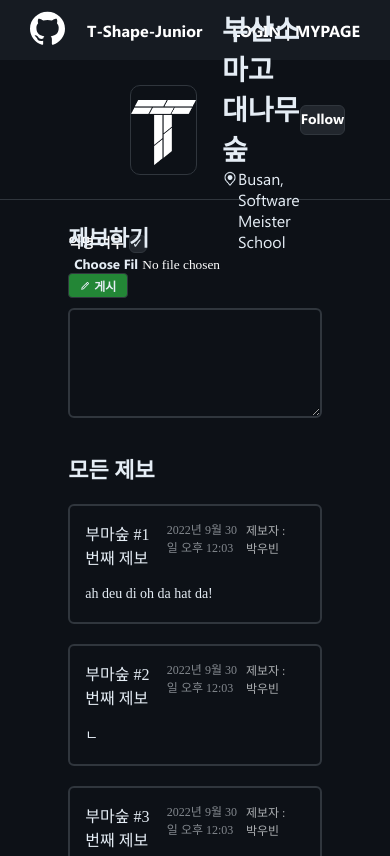
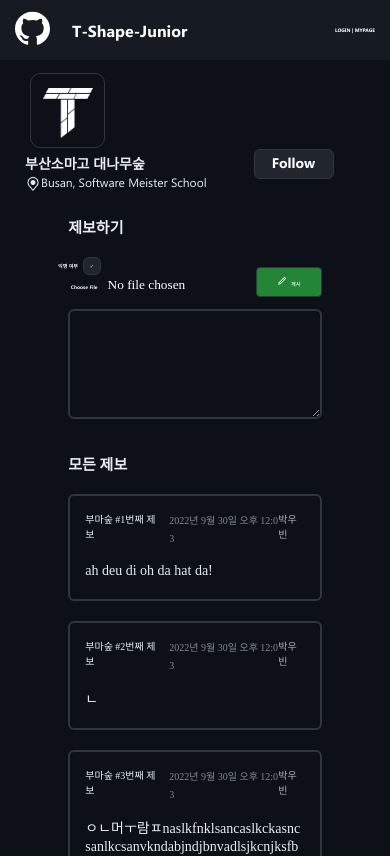
Before and after one commit to T-Junior-BambooForest/T_Frontend, a React (Create React App) app: page / in a window 390 px wide. Shown: the top 856 px of the page. Built offline with nearby package versions, Linux system fonts and the light colour scheme; no server answers.

Commit message:
CHORE : 반응형 적용(미완)

```diff
--- a/src/Components/Post.js
+++ b/src/Components/Post.js
@@ -74,9 +74,13 @@ const Post = ({ userInfo }) => {
                     <div className='post_title_box'>
                         <h1 className='post_title'>제보하기</h1>
                         <div className='form_boxs'>
-                            <span className='anony_button_span'>익명 여부</span>
-                            <input type='button' className='anony_button' onClick={onClickIsAnony} value='✓' id='buttonDOM' />
-                            <input type='file' className='user__file' />
+                            <div>
+                                <div>
+                                    <span className='anony_button_span'>익명 여부</span>
+                                    <input type='button' className='anony_button' onClick={onClickIsAnony} value='✓' id='buttonDOM' />
+                                </div>
+                                <input type='file' className='user__file' />
+                            </div>
                             <button type='submit' id='post' className='post_button' >
                                 <svg width="10" height="10" viewBox="0 0 20 20" fill="none" xmlns="http://www.w3.org/2000/svg">
                                     <path d="M3.33333 17.5C3.39976 17.5081 3.46691 17.5081 3.53333 17.5L6.86667 16.6667C7.01454 16.6316 7.14998 16.5566 7.25833 16.45L17.5 6.17504C17.8104 5.86277 17.9847 5.44035 17.9847 5.00004C17.9847 4.55973 17.8104 4.13731 17.5 3.82504L16.1833 2.50004C16.0285 2.34508 15.8447 2.22215 15.6424 2.13828C15.4401 2.0544 15.2232 2.01123 15.0042 2.01123C14.7851 2.01123 14.5683 2.0544 14.3659 2.13828C14.1636 2.22215 13.9798 2.34508 13.825 2.50004L3.58333 12.7417C3.47566 12.8506 3.39812 12.9855 3.35833 13.1334L2.525 16.4667C2.49505 16.5745 2.48712 16.6873 2.50169 16.7982C2.51626 16.9092 2.55303 17.0161 2.6098 17.1125C2.66658 17.209 2.74219 17.293 2.83214 17.3595C2.92209 17.4261 3.02452 17.4739 3.13333 17.5C3.19976 17.5081 3.26691 17.5081 3.33333 17.5ZM15 3.67504L16.325 5.00004L15 6.32504L13.6833 5.00004L15 3.67504ZM4.925 13.7584L12.5 6.17504L13.825 7.50004L6.24167 15.0834L4.48333 15.5167L4.925 13.7584Z" fill="#E5EDF5" />
--- a/src/Components/PostItem.js
+++ b/src/Components/PostItem.js
@@ -11,7 +11,7 @@ const PostItem = ({ text, name, id }) => {
                         <span className='date_text'>2022년 9월 30일 오후 12:03</span>
                     </div>
                     <div className='author_text_box'>
-                        <span className='author_text'> 제보자 : 박우빈</span>
+                        <span className='author_text'>박우빈</span>
                     </div>
                 </div>
                 <div className='text_box'>
--- a/src/Style/Forum.scss
+++ b/src/Style/Forum.scss
@@ -1,11 +1,13 @@
 .forum_wrap {
-
     .article_title_box {
         display: flex;
 
         .article_title {
             margin-top: 30px;
             font-size: 22px;
+            @media ALL and (max-width:600px) {
+                font-size: 15px;
+            }
         }
     }
 }
--- a/src/Style/Header.scss
+++ b/src/Style/Header.scss
@@ -22,6 +22,9 @@ $element-color: #21262D;
 
     .github_logo {
         margin-left: 30px;
+        @media ALL and (max-width:600px) {
+            margin-left: 15px;
+        }
     }
 
     .team_name {
@@ -36,6 +39,10 @@ $element-color: #21262D;
         margin-right: 30px;
         color: white;
         font-family: 'main';
+        @media ALL and (max-width:600px) {
+            margin-right: 15px;
+            font-size: 5px;
+        }
     }
 }
 
@@ -46,7 +53,9 @@ $element-color: #21262D;
     display: flex;
     align-items: center;
     border-bottom: 1px solid #30363D;
-
+    @media ALL and (max-width:600px) {
+        display: inline;
+    }
     .team_image_box {
         display: flex;
         justify-content: center;
@@ -56,12 +65,21 @@ $element-color: #21262D;
         border: 1px solid $line-color;
         border-radius: 10px;
         width: 95px;
-        height: 90px;
-
+        height: 95px;
+        @media ALL and (max-width:600px) {
+            width: 75px;
+            height: 75px;
+            margin-top: 12.5px;
+            margin-left: 30px;
+        }
         .logo_image {
             margin-top: 5px;
             width: 65px;
             height: 65px;
+            @media ALL and (max-width:600px) {
+                width: 50px;
+                height: 50px;
+            }
         }
     }
 
@@ -69,7 +87,9 @@ $element-color: #21262D;
         display: flex;
         justify-content: center;
         flex-direction: column;
-
+        @media ALL and (max-width:600px) {
+            margin-top: 5px;
+        }
         .service_name {
             color: $white-color;
             margin-left: 25px;
@@ -79,6 +99,9 @@ $element-color: #21262D;
                 font-family: 'main';
                 font-style: normal;
                 font-weight: 700;
+                @media ALL and (max-width:600px) {
+                    font-size: 14px;
+                }
             }
         }
 
@@ -103,7 +126,9 @@ $element-color: #21262D;
                     font-size: 16px;
                     font-family: 'sub';
                     color: $white-color;
-
+                    @media ALL and (max-width:600px) {
+                        font-size: 12px;
+                    }
                 }
             }
         }
@@ -123,6 +148,11 @@ $element-color: #21262D;
         height: 30px;
         border: 1px solid $line-color;
         background-color: $element-color;
+        @media ALL and (max-width:600px) {
+            position: absolute;
+            left: 65%;
+            top: 20%;
+        }
 
         .a_link_button {
             font-family: 'main';
--- a/src/Style/Post.scss
+++ b/src/Style/Post.scss
@@ -14,27 +14,49 @@
 
     .article_box {
         width: 65vw;
-
         .post_title_box {
-
             .post_title {
                 margin-top: 20px;
                 margin-bottom: 10px;
                 font-size: 22px;
                 color: #E5EDF5;
+
+                @media ALL and (max-width:600px) {
+                    font-size: 15px;
                 }
-
+            }
             .form_boxs {
                 margin-top: -30px;
                 margin-bottom: 10px;
                 color: white;
                 float: right;
+                display: flex;
+                flex-direction: row;
+                margin-top: 10px;
+                @media ALL and (max-width:600px) {
+                    font-size: 5px;
+                }
+
+                div {
+                    @media (min-width:321px) and (max-width:600px) {
+                        display: inline;
+                        margin-left: 13%;
+                    }
+                    @media ALL and (max-width:320px) {
+                        display: inline;
+                        margin-left: 20%;
+                    }
+                    div {
+                        display: inline;
 
                         .anony_button_span {
                             font-size: 14px;
                             font-family: 'main';
                             font-style: normal;
                             font-weight: 700;
+                            @media ALL and (max-width:600px) {
+                                font-size: 5px;
+                            }
                         }
 
                         .anony_button {
@@ -46,14 +68,18 @@
                             border: 1px solid #30363D;
                             color: #E5EDF5;
                             cursor: pointer;
+                            @media ALL and (max-width:600px) {
+                                font-size: 5px;
+                            }
+                        }
                     }
 
-
                     input[type=file]::file-selector-button {
+                        margin-top: 2px;
+                        margin-bottom: 2px;
                         font-family: 'main';
                         font-style: normal;
                         font-weight: 700;
-                    width: 70px;
                         height: 20px;
                         background-color: #0D1117;
                         color: #E5EDF5;
@@ -62,6 +88,11 @@
 
                         &:hover {
                             color: #fff;
+                        }
+                        margin-left: 16%;
+                        @media ALL and (max-width:600px) {
+                            font-size: 5px;
+                        }
                     }
                 }
 
@@ -76,6 +107,15 @@
                     font-family: 'main';
                     font-style: normal;
                     font-weight: 700;
+                    @media ALL and (max-width:600px) {
+                        float: right;
+                        width: 110px;
+                        height: 30px;
+                        margin-top: 10px;
+                    }
+                    @media ALL and (max-width:600px) {
+                        font-size: 5px;
+                    }
                 }
             }
         }
--- a/src/Style/PostItem.scss
+++ b/src/Style/PostItem.scss
@@ -14,14 +14,13 @@
 
 .content_box_wrap {
     color: #E5EDF5;
-
     .content_box {
         word-break: break-all;
         margin: 20px 0px 20px 0px;
         border-radius: 6px;
         border: 2px solid #30363D;
         padding: 0px 15px 20px 0px;
-        width: 65vw;
+        width: 100%;
 
         .header_info_box {
             display: flex;
@@ -31,6 +30,9 @@
             .count_text {
                 font-size: 16px;
                 margin-right: 8px;
+                @media ALL and (max-width:600px) {
+                    font-size: 10px;
+                }
             }
 
             .date_text_box {
@@ -39,16 +41,25 @@
                 .date_text {
                     font-size: 12px;
                     color: #83888E;
+                    @media ALL and (max-width:600px) {
+                        font-size: 10px;
+                    }
                 }
             }
 
             .author_text_box {
                 margin-left: auto;
-                margin-right: 15px;
                 font-size: 12px;
+                @media ALL and (max-width:600px) {
+                    font-size: 10px;
+                }
 
                 .author_text {
                     color: #ACAFB2;
+                    @media ALL and (max-width:600px) {
+                        font-size: 10px;
+                        width: 30px;
+                    }
                 }
             }
         }
```
Also changed, not shown: 1 other file (tests, documents, lock files or other folders). Lines whose indentation alone changed are shown as unchanged.
